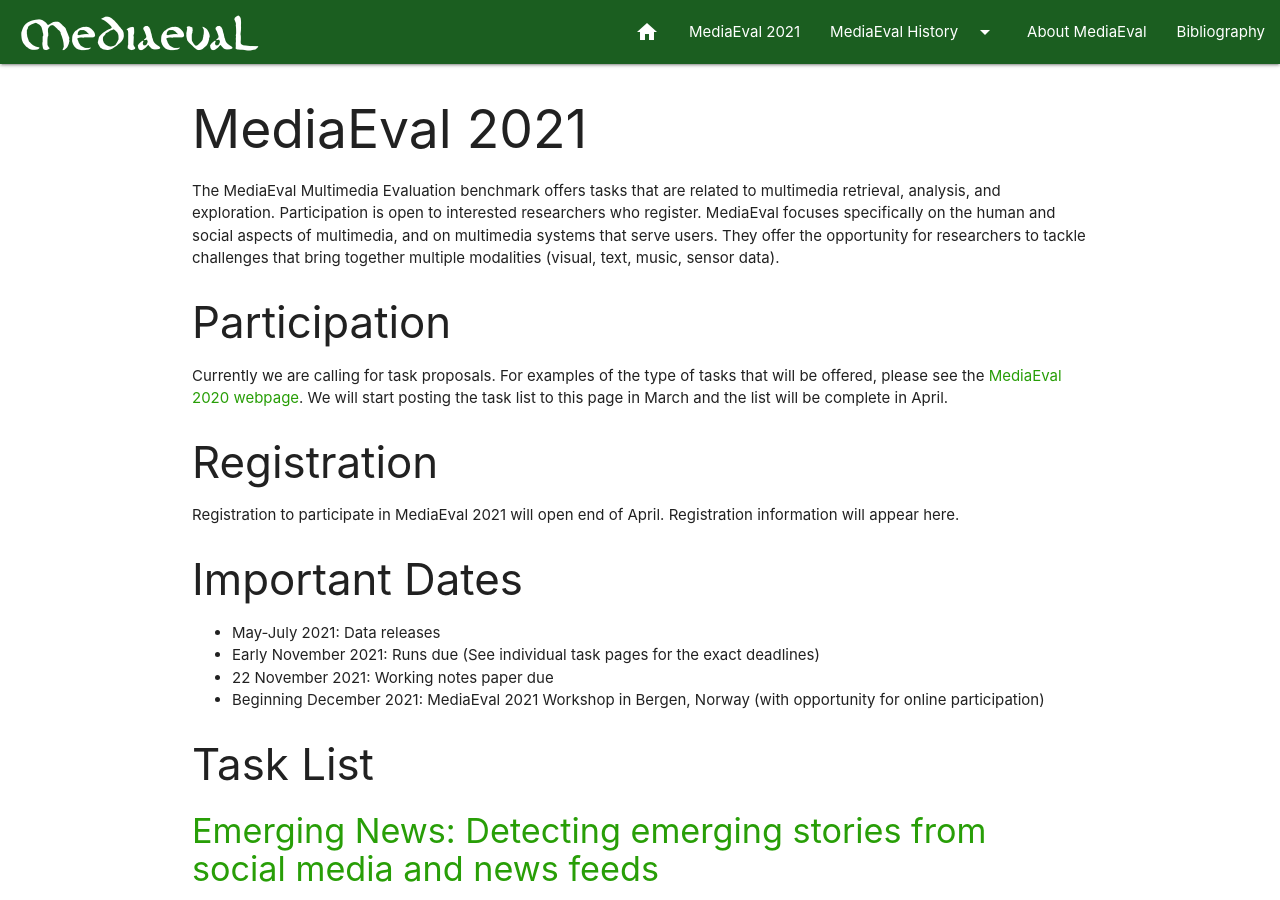
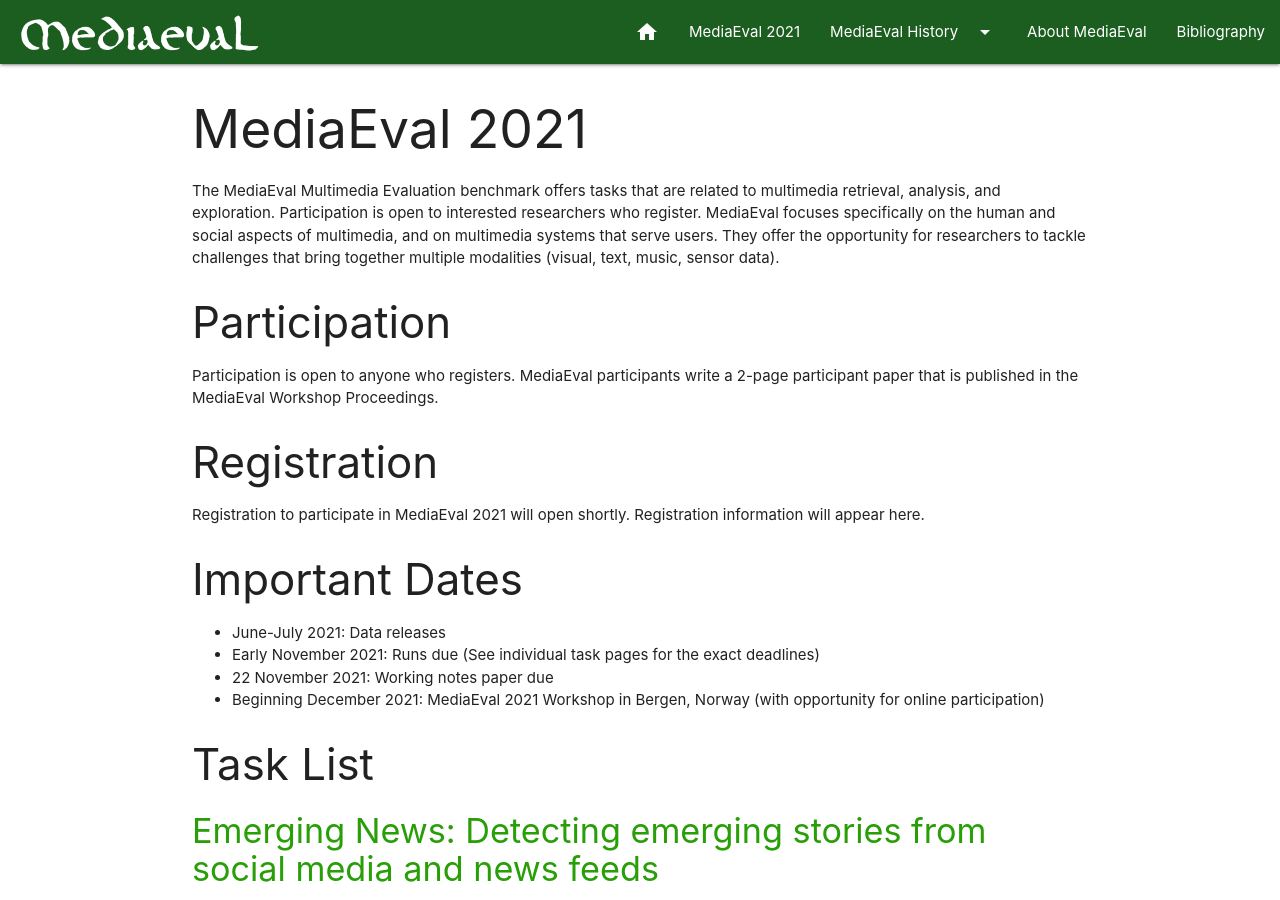
Before and after one commit to multimediaeval/multimediaeval.github.io, a Jekyll site: the page built from _editions/2021.md, in a window 1280 px wide and 900 px high. Built offline with Jekyll 4.4.1, drawn with Linux system fonts in a browser that asks for light colours.

Commit message:
Update 2021.md

```diff
--- a/_editions/2021.md
+++ b/_editions/2021.md
@@ -8,13 +8,13 @@
 The MediaEval Multimedia Evaluation benchmark offers tasks that are related to multimedia retrieval, analysis, and exploration. Participation is open to interested researchers who register. MediaEval focuses specifically on the human and social aspects of multimedia, and on multimedia systems that serve users. They offer the opportunity for researchers to tackle challenges that bring together multiple modalities (visual, text, music, sensor data).
 
 ### Participation
-Currently we are calling for task proposals. For examples of the type of tasks that will be offered, please see the [MediaEval 2020 webpage](https://multimediaeval.github.io/editions/2020/). We will start posting the task list to this page in March and the list will be complete in April.
+Participation is open to anyone who registers. MediaEval participants write a 2-page participant paper that is published in the MediaEval Workshop Proceedings.
 
 ### Registration
-Registration to participate in MediaEval 2021 will open end of April. Registration information will appear here.
+Registration to participate in MediaEval 2021 will open shortly. Registration information will appear here.
 
 ### Important Dates
-* May-July 2021: Data releases
+* June-July 2021: Data releases
 * Early November 2021: Runs due (See individual task pages for the exact deadlines)
 * 22 November 2021: Working notes paper due
 * Beginning December 2021: MediaEval 2021 Workshop in Bergen, Norway (with opportunity for online participation)
```
